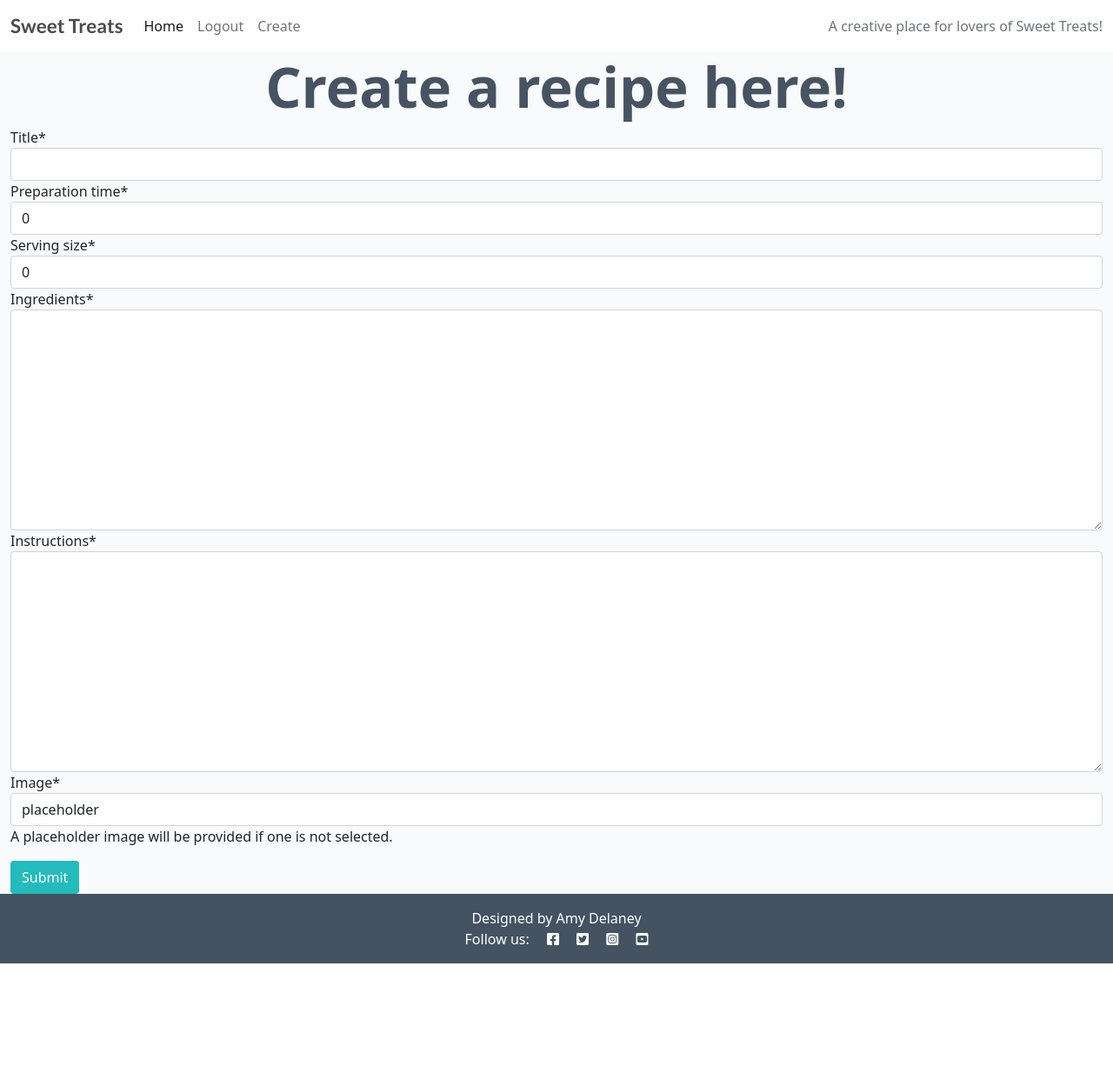
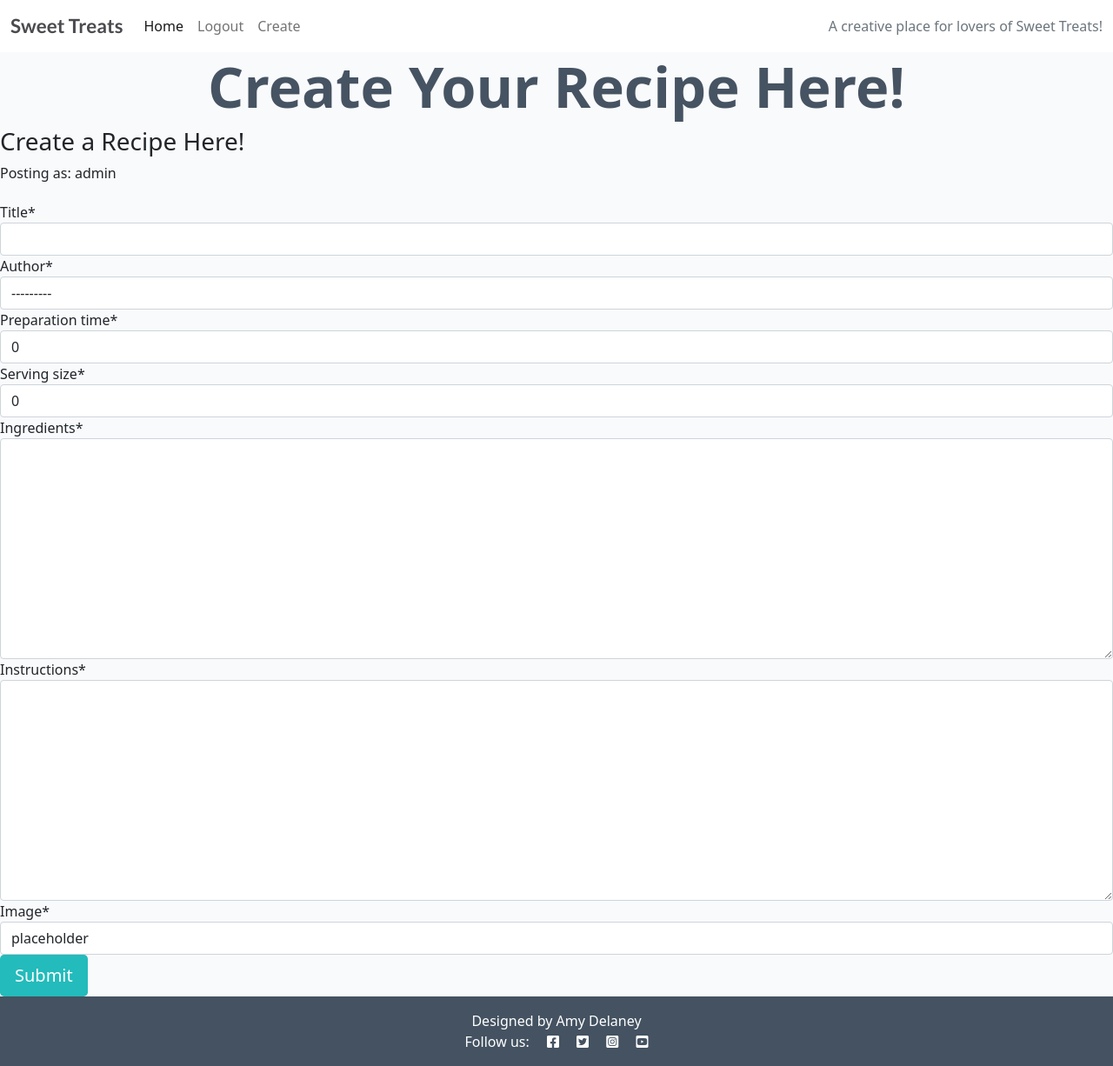
Before and after one commit to AmyDelaney94/sweet-treats, a Django app: template templates/create_posts.html in a window 1280 px wide. Shown: the whole page at 87% size. Before the commit the page ends 1108 px from the top, so only its background shows below. Run offline with Django 3.2, Linux system fonts and the light colour scheme; the template is opened without the code that fills it: values that come from a table or form of the project are taken from there, others are empty; a user stored in the database is signed in; data comes from the database, SQL or seed files in the repository; some libraries are stand-ins or nearby versions.

Commit message:
Update to post_create to allow display

```diff
--- a/sweettreats/models.py
+++ b/sweettreats/models.py
@@ -18,7 +18,7 @@ class Post(models.Model):
     title = models.CharField(max_length=200, unique=True)
     slug = models.SlugField(max_length=200, unique=True)
     author = models.ForeignKey(
-        User, on_delete=models.CASCADE, related_name="blog_posts"
+        User, on_delete=models.CASCADE, related_name="recipes"
     )
     featured_image = CloudinaryField('image', default='placeholder')
     excerpt = models.TextField(blank=True)
--- a/sweettreats/urls.py
+++ b/sweettreats/urls.py
@@ -9,7 +9,13 @@ urlpatterns = [
     path('', views.PostList.as_view(), name='home'),
     path('<slug:slug>/', views.PostDetail.as_view(), name='posts'),
     path('like/<slug:slug>', views.PostLike.as_view(), name='posts_like'),
-    path('create_posts', views.createposts, name='create_posts'),
-    path('update_post/<slug:slug>', views.UpdatePost.as_view(), name='update_post'),
-    path('delete_post/<slug:slug>', views.DeletePost.as_view(), name='delete_post'),
+    path('create_posts', views.posts_create, name='posts_create'),
+    path(
+        'update_post/<slug:slug>',
+        views.UpdatePost.as_view(),
+        name='update_post'
+    ),
+    path('delete_post/<slug:slug>',
+         views.DeletePost.as_view(),
+         name='delete_post'),
 ]
--- a/templates/create_posts.html
+++ b/templates/create_posts.html
@@ -3,49 +3,17 @@
 {% block content %}
 
 <div class="container-fluid">
-    <h1 class="recipe-heading">Create a recipe here!</h1>
+    <h1 class="recipe-heading">Create Your Recipe Here!</h1>
 </div>
 
 {% if user.is_authenticated %}
-<div class="container-fluid">
-    <div>
-        <form method="POST" enctype="multipart/form-data">
-            <div class="row">
-                <div class="col">
-                    {% csrf_token %}
-                    <div class="row">
-                        {{ posts_form.title | as_crispy_field | safe }}
-                    </div>
-                    <div class="row">
-                        {{ posts_form.preparation_time | as_crispy_field | safe }}
-                    </div>
-                    <div class="row">
-                        {{ posts_form.serving_size | as_crispy_field | safe }}
-                    </div>
-                    <div class="row">
-                        {{ posts_form.ingredients | as_crispy_field | safe }}
-                    </div>
-                    <div class="row">
-                        {{ posts_form.instructions | as_crispy_field | safe }}
-                    </div>
-                    <div class="row">
-                        {{ posts_form.featured_image | as_crispy_field | safe }}
-                        <p>A placeholder image will be provided if one is not selected.</p>
-                    </div>
-                    <button type="submit" class="btn btn-register submit-btn">Submit</button>
-                </div>
-            </div>
-        </form>
-    </div>
-</div>
-{% else %}
-<div class="container-fluid">
-    <div class="create-login-text">
-        <h1 class="create-login-heading">Oopps!</h1>
-        <p class="create-login-p">It looks like you aren't logged in yet.</p>
-        <p class="create-login-p">Please click log in or register to share recipes!</p>
-    </div>
-</div>
+<h3> Create a Recipe Here!</h3>
+<p>Posting as: {{ user.username }}</p>
+<form method="post" style="margin-top: 1.3em;">
+    {{ creation_form | crispy }}
+    {% csrf_token %}
+    <button type="submit" class="btn btn-register btn-lg">Submit</button>
+</form>
 {% endif %}
 
 {% endblock %}
--- a/templates/posts.html
+++ b/templates/posts.html
@@ -14,9 +14,9 @@
             <div class="d-none d-md-block col-md-6 masthead-image">
                 <!-- The featured image URL goes in the src attribute -->
                 {% if "placeholder" in post.featured_image.url %}
-                <img src="https://codeinstitute.s3.amazonaws.com/fullstack/blog/default.jpg" width="100%">
+                <img src="{% static 'images/placeholder.png' %}" width="100%">
                 {% else %}
-                <img src=" {{ post.featured_image.url }}" width="100%">
+                <img src=" {{ post.images/placeholder.png }}" width="100%">
                 {% endif %}
             </div>
         </div>
```
Also changed, not shown: sweettreats/views.py (+12 -15 lines), static/images/placeholder.jpg (added), sweettreats/migrations/0005_alter_post_author.py (added).
